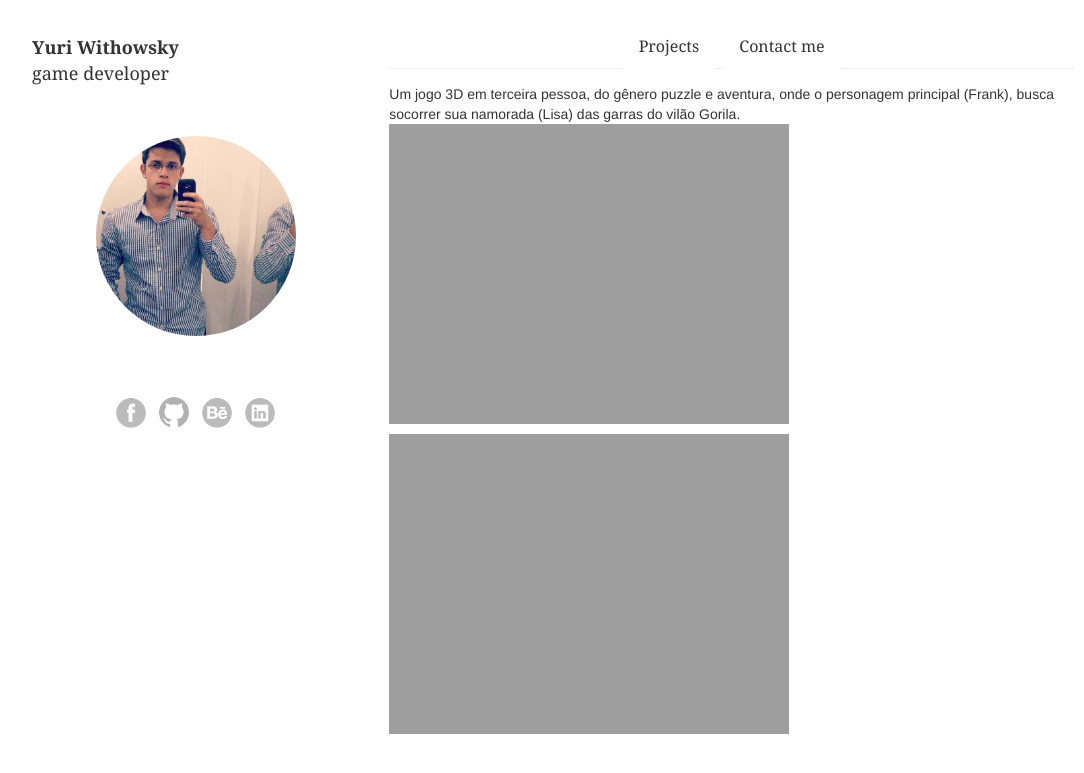
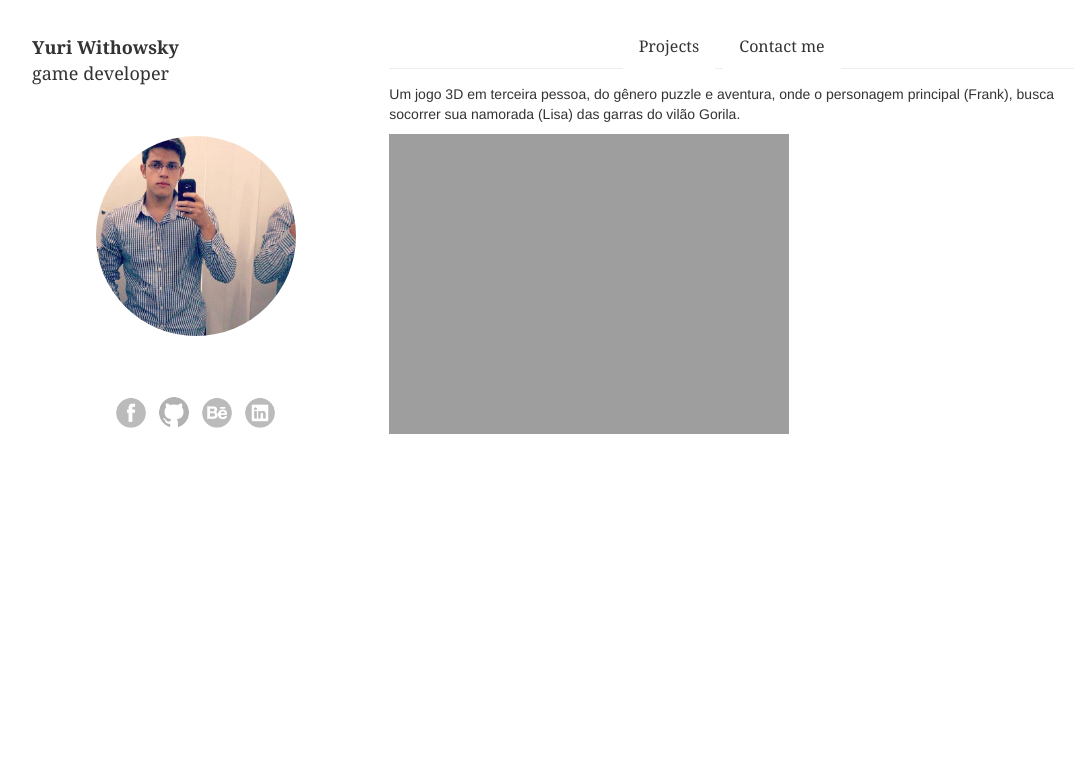
Before and after one commit to yuriwithowsky/yuriwithowsky.github.io, a Jekyll site: the page built from _posts/2015-09-29-project-monkey.md, in a window 1280 px wide. Shown: the top 773 px of the page, without its empty margins (87-1171 px from the left). Built offline with Jekyll 4.4.1, drawn with Linux system fonts in a browser that asks for light colours; some web fonts are replaced.

Commit message:
Update 2015-09-29-project-monkey.md

```diff
--- a/_posts/2015-09-29-project-monkey.md
+++ b/_posts/2015-09-29-project-monkey.md
@@ -7,6 +7,5 @@ image: project-monkey.png
 ---
 
 Um jogo 3D em terceira pessoa, do gênero puzzle e aventura, onde o personagem principal (Frank), busca socorrer sua namorada (Lisa) das garras do vilão Gorila.
-<img src="http://yuriwithowsky.github.io/img/posts/ezgif.com-resize.gif" />
 
 ![Custom](http://yuriwithowsky.github.io/img/posts/ezgif.com-resize.gif)
```
